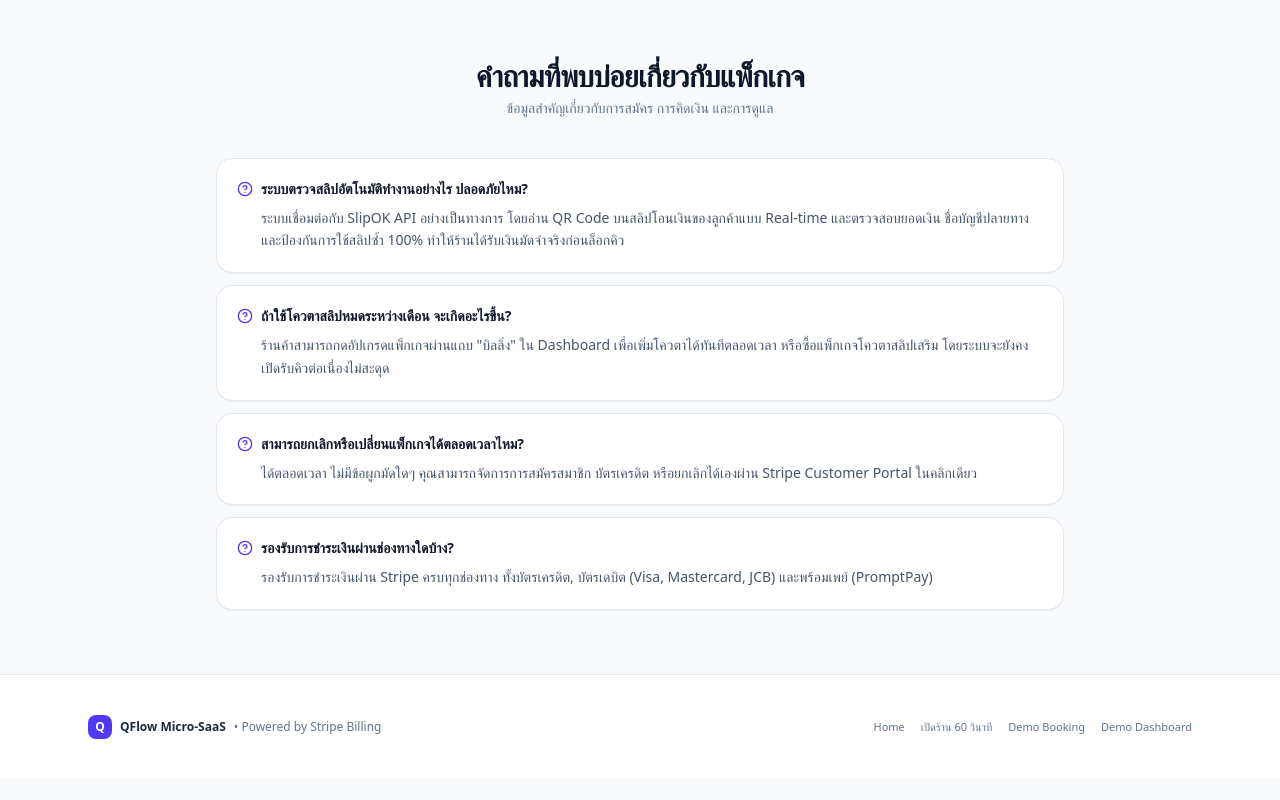
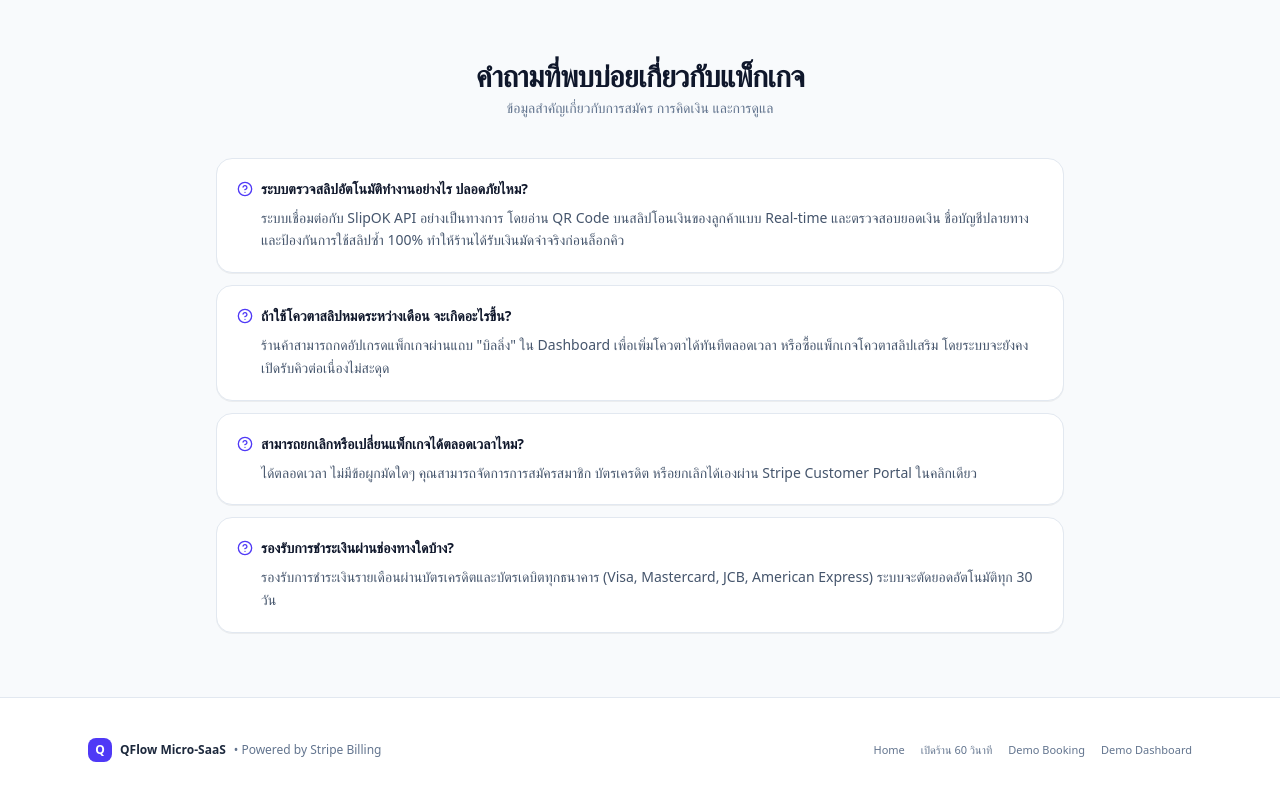
Before and after one commit to Nadea13/q-flow, a Next.js app: page /pricing in a window 1280 px wide. Shown: the part 2911-3711 px from the top of the page. Before the commit the page ends 3690 px from the top, so only its background shows below. Built offline with nearby package versions, Linux system fonts and the light colour scheme; no server answers.

Commit message:
fix(stripe): use card only for recurring subscription mode in Checkout sessions

```diff
--- a/src/app/actions/stripe.ts
+++ b/src/app/actions/stripe.ts
@@ -87,7 +87,7 @@ export async function createStripeCheckoutSessionAction(input: CreateCheckoutInp
     // 2. Create Checkout Session
     const session = await stripe.checkout.sessions.create({
       ...(customerId ? { customer: customerId } : {}),
-      payment_method_types: ['card', 'promptpay'],
+      payment_method_types: ['card'],
       line_items: [
         {
           price_data: {
--- a/src/app/pricing/page.tsx
+++ b/src/app/pricing/page.tsx
@@ -202,8 +202,8 @@ export default function PricingPage() {
     {
       q: lang === 'th' ? 'รองรับการชำระเงินผ่านช่องทางใดบ้าง?' : 'What payment methods are supported for subscription?',
       a: lang === 'th'
-        ? 'รองรับการชำระเงินผ่าน Stripe ครบทุกช่องทาง ทั้งบัตรเครดิต, บัตรเดบิต (Visa, Mastercard, JCB) และพร้อมเพย์ (PromptPay)'
-        : 'All standard Stripe payment methods are supported including Credit/Debit cards (Visa, Mastercard, JCB) and PromptPay.',
+        ? 'รองรับการชำระเงินรายเดือนผ่านบัตรเครดิตและบัตรเดบิตทุกธนาคาร (Visa, Mastercard, JCB, American Express) ระบบจะตัดยอดอัตโนมัติทุก 30 วัน'
+        : 'All major Credit and Debit cards are supported (Visa, Mastercard, JCB, AMEX) with automatic monthly billing.',
     },
   ]
 
--- a/src/components/PricingSection.tsx
+++ b/src/components/PricingSection.tsx
@@ -183,7 +183,7 @@ export function PricingSection({ merchantSlug, currentPlan, onPlanSelected }: Pr
       <div className="text-center pt-2">
         <p className="text-xs text-slate-500 dark:text-slate-400 flex items-center justify-center gap-1.5">
           <Shield className="w-3.5 h-3.5 text-emerald-500" />
-          <span>{lang === 'th' ? 'ชำระเงินปลอดภัยผ่าน Stripe • รองรับบัตรเครดิต/เดบิต และพร้อมเพย์ • ยกเลิกได้ตลอดเวลา' : 'Secured with Stripe • Card & PromptPay accepted • Cancel anytime'}</span>
+          <span>{lang === 'th' ? 'ชำระเงินรายเดือนปลอดภัยผ่าน Stripe • รองรับบัตรเครดิต/เดบิต ทุกธนาคาร • ยกเลิกได้ตลอดเวลา' : 'Secured monthly billing via Stripe • Credit/Debit Cards accepted • Cancel anytime'}</span>
         </p>
       </div>
     </div>
```
